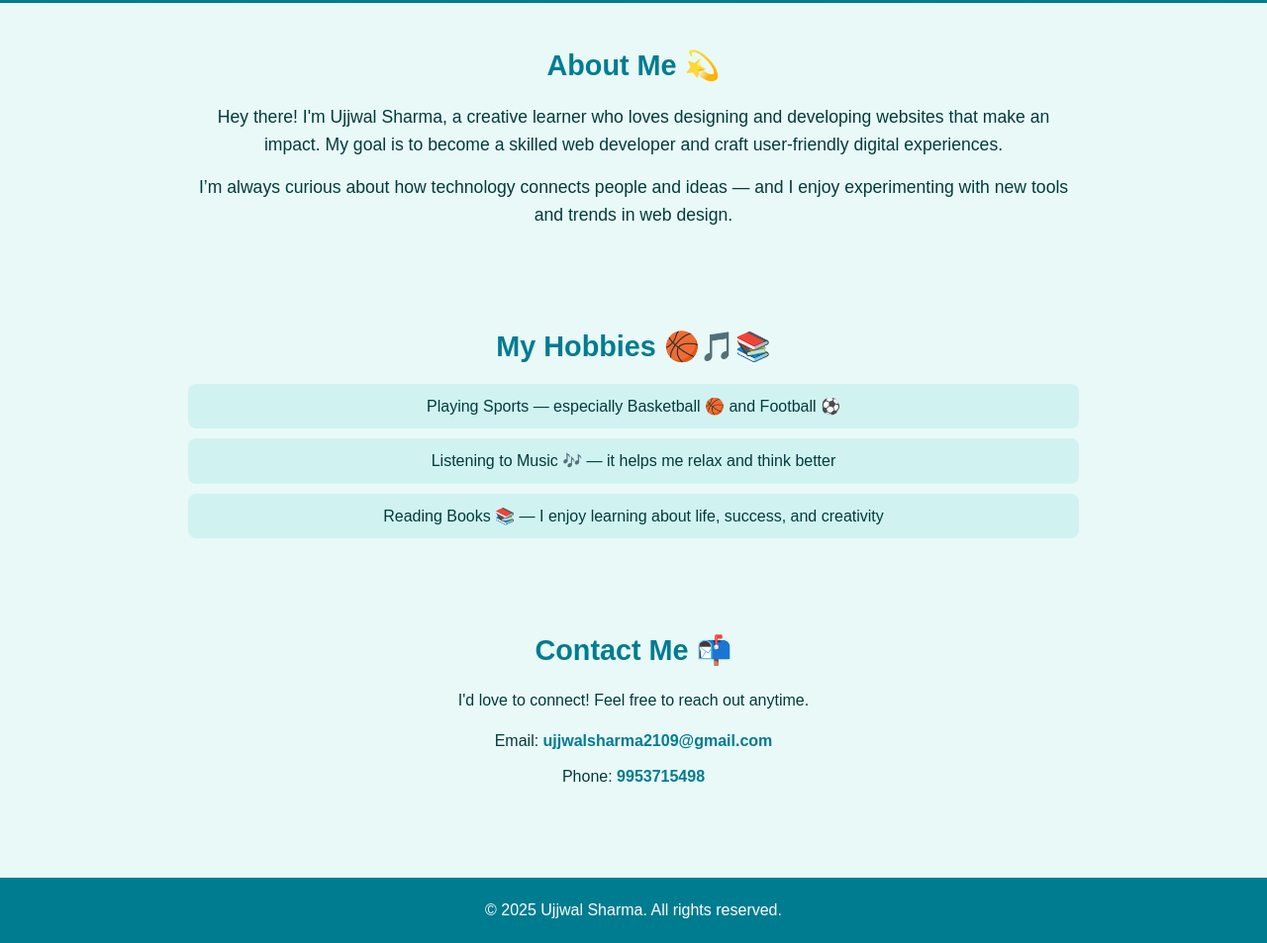
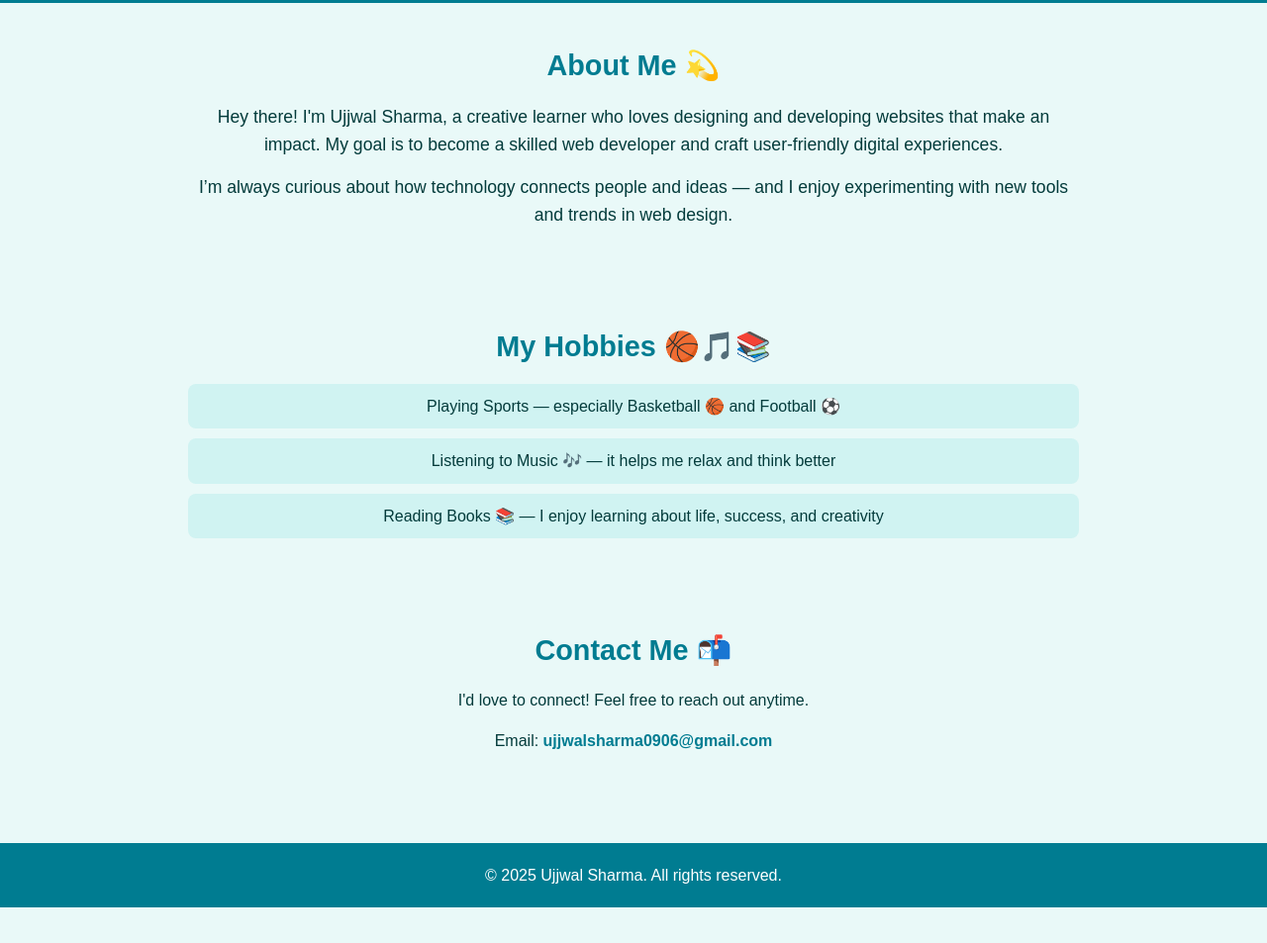
Before and after one commit to ujjwalsharma11/UjjwalSharma, a plain HTML site: page index.html in a window 1280 px wide. Shown: the part 730-1683 px from the top of the page at 99% size. After the commit the page ends 1647 px from the top, so only its background shows below. Drawn offline with Linux system fonts and the light colour scheme.

Commit message:
index.html

```diff
--- a/index.html
+++ b/index.html
@@ -43,8 +43,7 @@
     <h3>Contact Me 📬</h3>
     <p>I'd love to connect! Feel free to reach out anytime.</p>
     <ul class="contact-list">
-      <li>Email: <a href="mailto:ujjwalsharma****@gmail.com">ujjwalsharma2109@gmail.com</a></li>
-      <li>Phone: <a href="tel:9953*******">9953715498 </a></li>
+      <li>Email: <a href="mailto:ujjwalsharma****@gmail.com">ujjwalsharma0906@gmail.com</a></li>
     </ul>
   </section>
 
```
